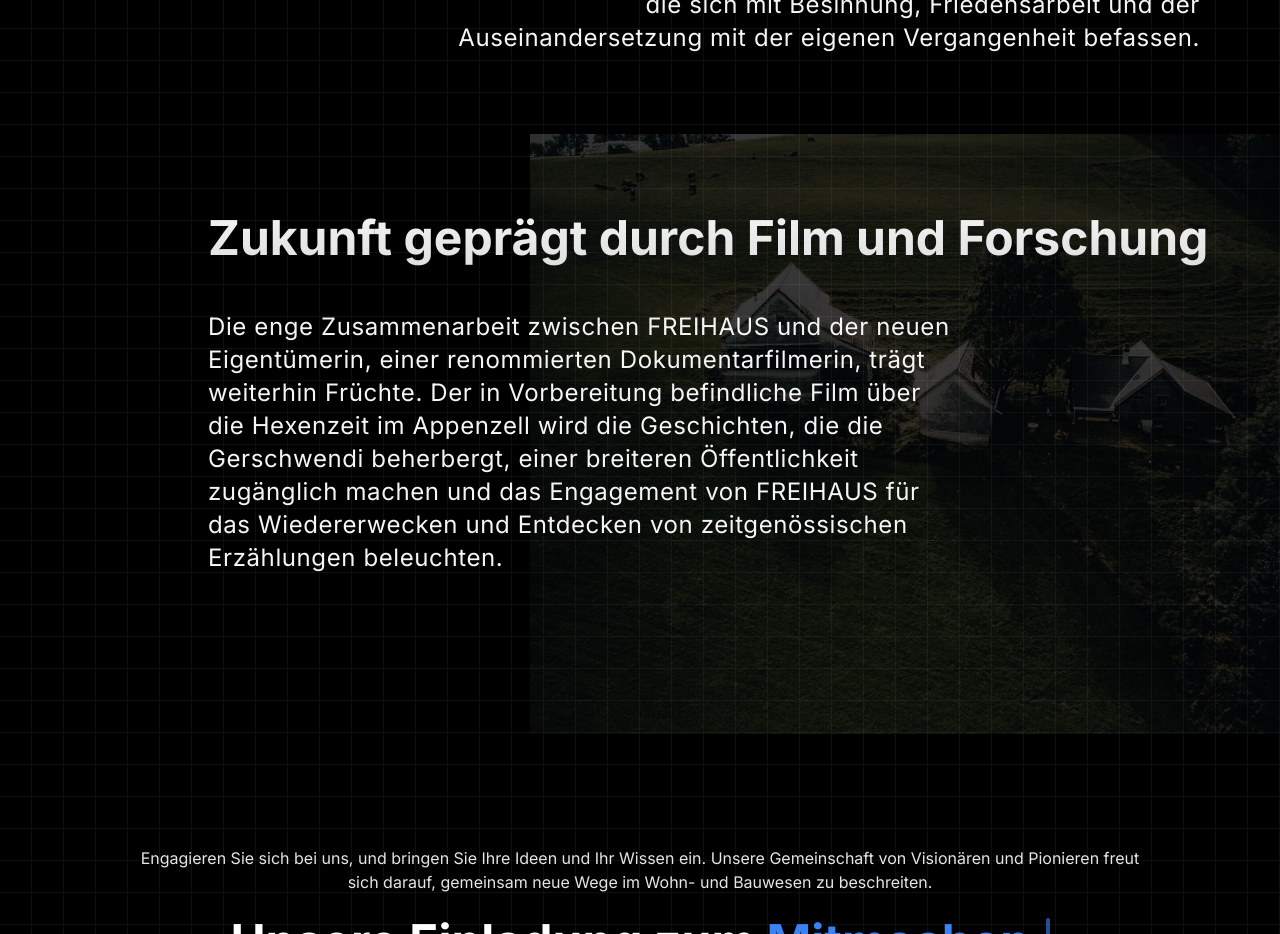
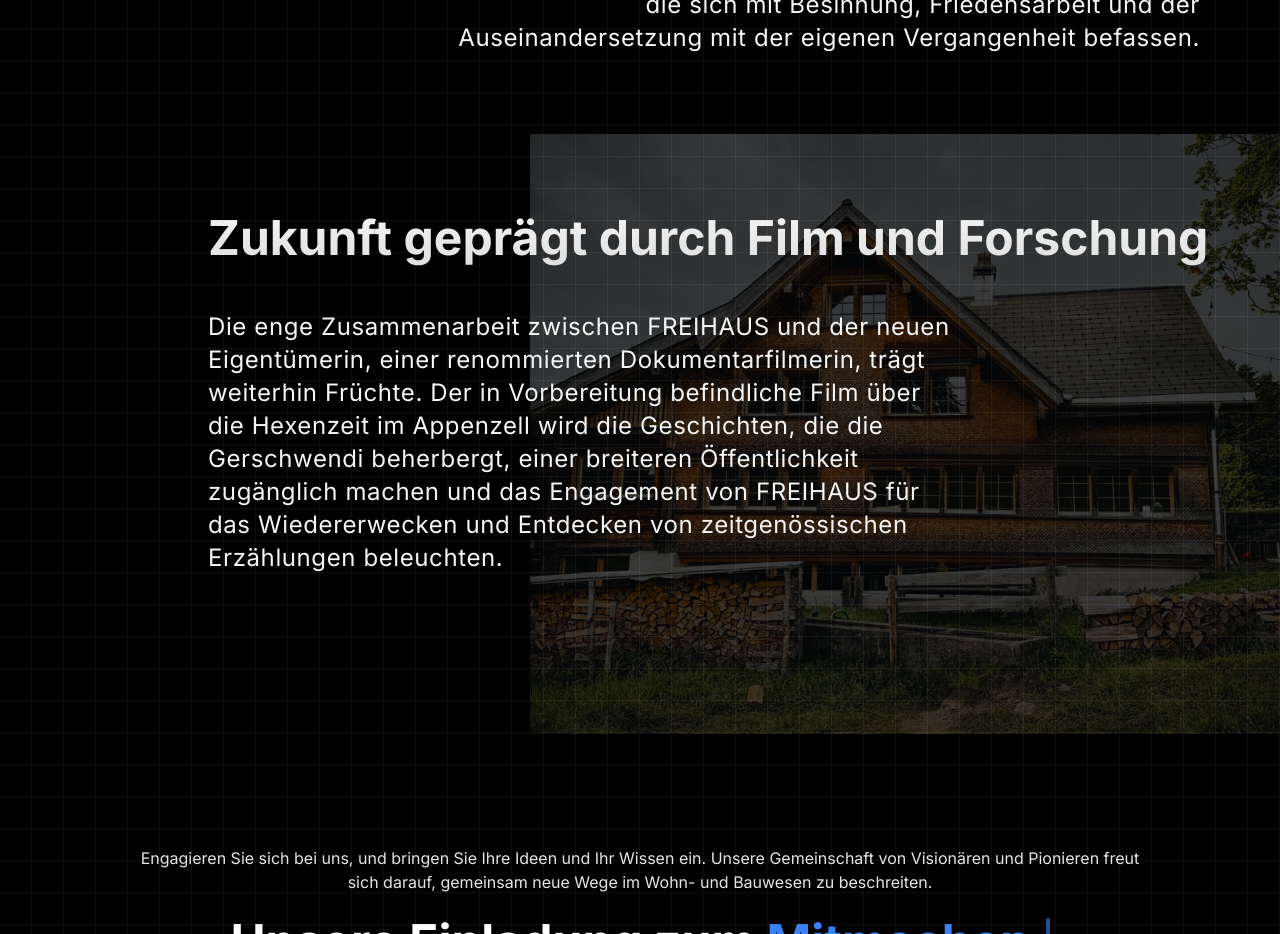
Before and after one commit to freihaus/freihaus, a Next.js app: page /gerschwendi in a window 1280 px wide. Shown: the part 1540-2474 px from the top of the page. Built offline with nearby package versions, Linux system fonts and the light colour scheme.

Commit message:
pre-release

```diff
--- a/src/app/(ProjectPages)/gerschwendi/page.tsx
+++ b/src/app/(ProjectPages)/gerschwendi/page.tsx
@@ -46,7 +46,7 @@
   return (
     <div className="w-full flex flex-col">
       <SpotlightHeader
-        images={["/gersch/ger2.jpeg", "/gersch/ger10.jpeg"]}
+        images={["/gersch/ger2.jpeg", "/gersch-header.jpeg"]}
         header="Die Gerschwendi"
         description={`Ein Haus im Niemandsland. Eine Oase der Besinnung im Herzen von Appenzell
                 Die Waldhütte "Gerschwendi", liebevoll getauft von der FREIHAUS
--- a/src/app/(otherPages)/galerie/page.tsx
+++ b/src/app/(otherPages)/galerie/page.tsx
@@ -20,6 +20,7 @@
   "/about/about2.jpeg",
   "/about/about4.jpeg",
   "/about/about5.jpeg",
+  "/stroh-header.jpeg",
   "/gersch/ger1.jpeg",
   "/gersch/gersch.jpeg",
   "/gersch/gerschbib.jpeg",
@@ -30,6 +31,7 @@
   "/gersch/ger15-2.jpeg",
   "/gersch/ger17.jpeg",
   "/gersch/ger18.jpeg",
+  "/gersch-header.jpeg",
   "/huesli/huesli-5.jpeg",
   "/huesli/huesli-4.jpeg",
   "/huesli/huesli.jpeg",
```
Also changed, not shown: public/gersch-header.jpeg, public/stroh-header.jpeg (added).
